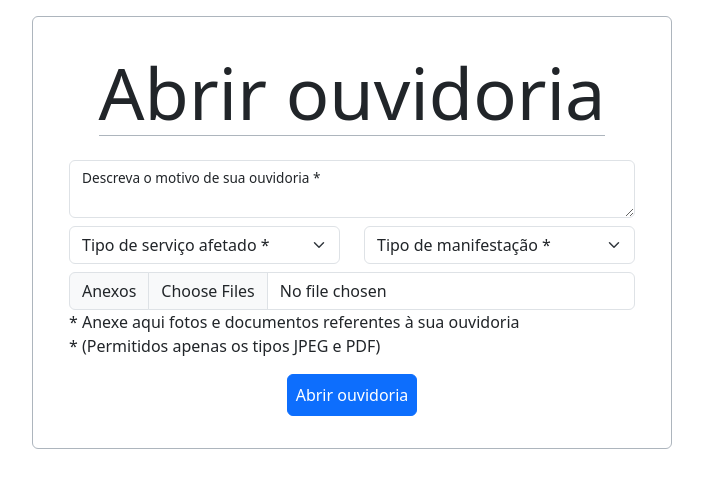
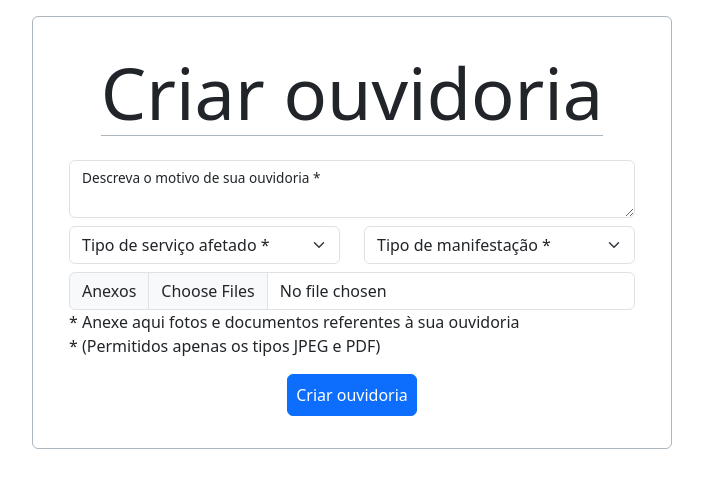
Before and after one commit to brunomonteirobonifacio/sistema-ouvidoria, a PHP site: page /sistema-ouvidoria-web-brain/pages/create_manifestation.php in a window 1280 px wide. Shown: the part 56-544 px from the top of the page, without its empty margins (288-991 px from the left). Run offline with PHP 8.4, Linux system fonts and the light colour scheme; the visitor is signed in with stand-in values (Sample User, id 1); data that the repository does not hold is empty.

Commit message:
Changed page main text

```diff
--- a/pages/create_manifestation.php
+++ b/pages/create_manifestation.php
@@ -93,7 +93,7 @@
     <div class="container text-center p-3 mx-auto my-3 border border-dark-subtle rounded w-50">
         <div class="row align-items-center m-2 d-inline-flex">
             <div class="col">
-                <h1 class="m-2 pd-2 display-2 border-bottom border-dark-subtle">Abrir ouvidoria</h1>
+                <h1 class="m-2 pd-2 display-2 border-bottom border-dark-subtle">Criar ouvidoria</h1>
             </div>
         </div>
 
@@ -148,7 +148,7 @@
 
             <div class="row align-items-center m-2 p-2">
                 <div class="col">
-                    <button type="button" class="btn btn-primary p-2 validate_form" id="create_manifestation_btn">Abrir ouvidoria</button>
+                    <button type="button" class="btn btn-primary p-2 validate_form" id="create_manifestation_btn">Criar ouvidoria</button>
                 </div>
             </div>
         </form>
```
